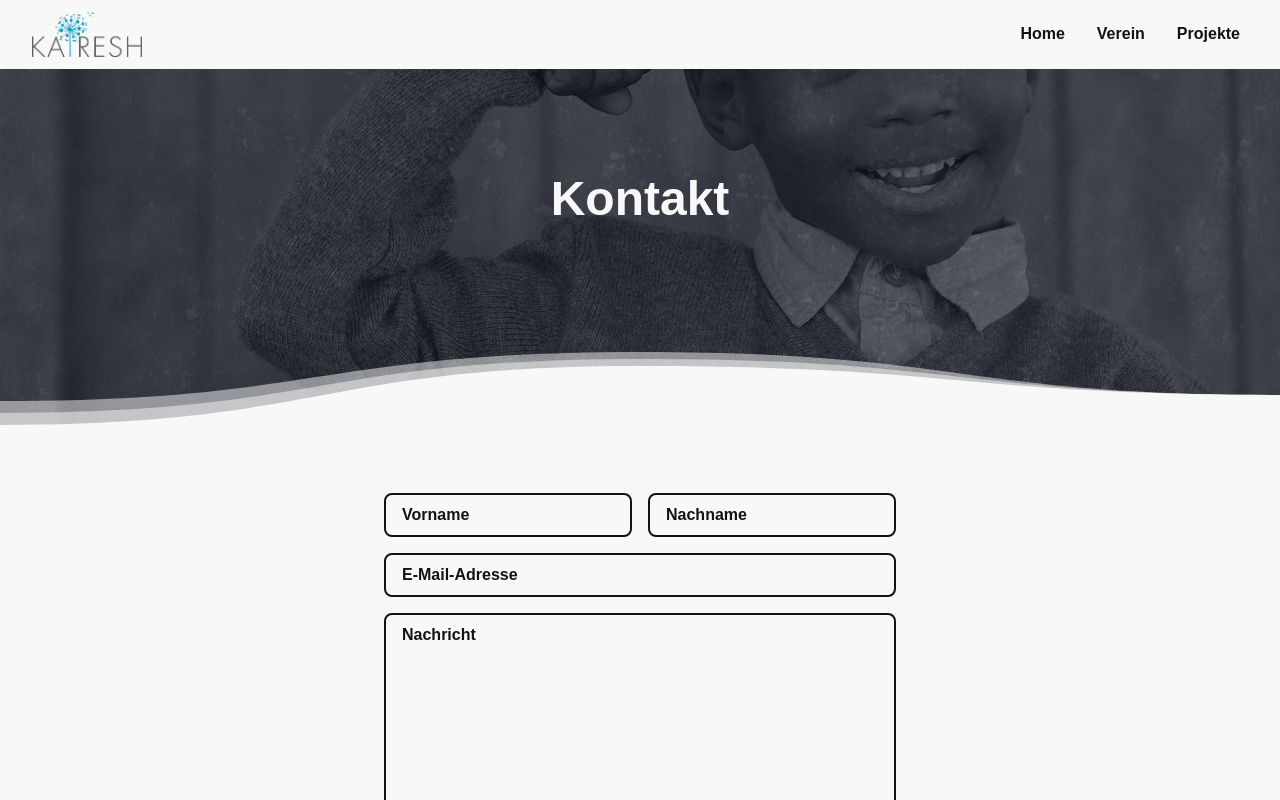
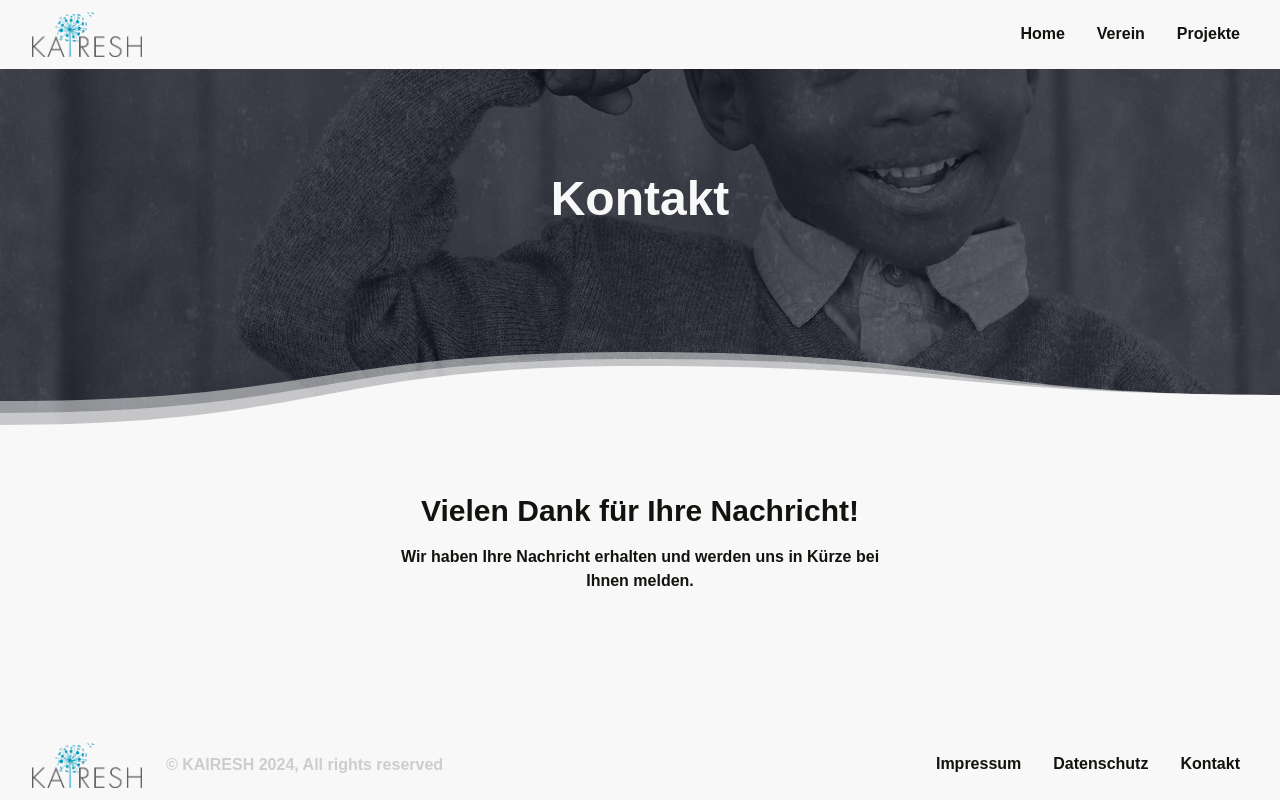
Before and after one commit to ly-schneider/kairesh, an Angular app: page /kontakt in a window 1280 px wide. Shown: the top 800 px of the page. Built offline with nearby package versions, Linux system fonts and the light colour scheme; a web font is replaced by a local one.

Commit message:
Fix issues

```diff
--- a/src/app/app.component.html
+++ b/src/app/app.component.html
@@ -1,3 +1,3 @@
 <app-navigation/>
 <router-outlet/>
-<app-footer/>
+<app-footer class="mt-auto" />
--- a/src/app/pages/home/home.component.html
+++ b/src/app/pages/home/home.component.html
@@ -31,7 +31,7 @@
     </div>
   </section>
   <section class="mt-32 max-w-2xl mx-auto flex flex-col items-center">
-    <h3 class="title text-3xl text-center">Auch du kannst heute ein leben verändern</h3>
+    <h3 class="title text-3xl text-center">Auch du kannst heute ein Leben verändern</h3>
     <p class="text text-center mt-4">So lange es Kinder und Jugendliche gibt, die keinen freien Zugang zu einer Ausbildung haben, können wir nicht
       ruhen. Es braucht nicht viel, um ein Leben zu verändern. Kontaktiere uns heute noch und mach einen
       Unterschied.</p>
--- a/src/app/pages/kontakt/kontakt.component.ts
+++ b/src/app/pages/kontakt/kontakt.component.ts
@@ -27,7 +27,7 @@ export class KontaktComponent {
     buttons: []
   }
   protected readonly ContainerSize = ContainerSize;
-  protected formSubmitted: boolean = false;
+  protected formSubmitted: boolean = true;
 
   constructor() {}
 
--- a/src/app/shared/container/container.component.html
+++ b/src/app/shared/container/container.component.html
@@ -1,3 +1,3 @@
-<main [ngClass]="{'max-w-7xl ': size === ContainerSize.DEFAULT, 'max-w-3xl': size === ContainerSize.SMALL, 'max-w-xl': size === ContainerSize.EXTRA_SMALL}" class="w-full mx-auto px-4 sm:px-8 mt-16">
+<main [ngClass]="{'max-w-7xl ': size === ContainerSize.DEFAULT, 'max-w-3xl': size === ContainerSize.SMALL, 'max-w-xl': size === ContainerSize.EXTRA_SMALL}" class="w-full mx-auto px-4 sm:px-8 mt-16 mb-32">
   <ng-content/>
 </main>
--- a/src/app/shared/footer/footer.component.html
+++ b/src/app/shared/footer/footer.component.html
@@ -1,4 +1,4 @@
-<footer class="flex flex-col footer:flex-row footer:justify-between max-w-7xl mx-auto py-3 footer:items-center mt-32 px-4 sm:px-8 gap-4">
+<footer class="flex flex-col footer:flex-row footer:justify-between max-w-7xl mx-auto py-3 footer:items-center px-4 sm:px-8 gap-4">
   <div class="flex flex-col footer:flex-row gap-4 footer:gap-6 footer:items-center order-2 footer:order-1">
     <a routerLink="/">
       <img class="w-[110px] h-auto" src="/images/logos/KAIRESH-Logo.png" alt="KAIRESH Logo" />
--- a/src/app/shared/navigation/navigation.component.html
+++ b/src/app/shared/navigation/navigation.component.html
@@ -13,7 +13,7 @@
       <li [ngClass]="{'border-secondary': currentRoute.startsWith('/projekte')}" class="nav-link relative group">
         <a routerLink="/projekte">Projekte</a>
         <ul
-          class="absolute hidden group-hover:flex flex-col [&>li]:py-3 divide-y divide-[#E4E4E4] bg-background border border-[#E4E4E4] shadow-default rounded-lg px-4 mt-0.5 left-1/2 -translate-x-1/2 z-10 w-36">
+          class="absolute hidden group-hover:flex flex-col [&>li]:py-2 divide-y divide-[#E4E4E4] bg-background border border-[#E4E4E4] shadow-default rounded-lg px-2 mt-0.5 left-1/2 -translate-x-1/2 z-10 w-40">
           <li>
             <a class="nav-link block" routerLink="/projekte/b1-bildung-in-kirgistan">B1 Bildung in
               Kirgistan</a>
--- a/src/index.html
+++ b/src/index.html
@@ -11,6 +11,6 @@
         crossorigin="anonymous" referrerpolicy="no-referrer"/>
 </head>
 <body>
-<app-root></app-root>
+<app-root class="flex flex-col min-h-screen"></app-root>
 </body>
 </html>
--- a/src/styles.scss
+++ b/src/styles.scss
@@ -21,7 +21,7 @@
   }
 
   body {
-    @apply bg-background text-text overflow-x-hidden flex flex-col min-h-screen;
+    @apply bg-background text-text overflow-x-hidden;
   }
 }
 
```
